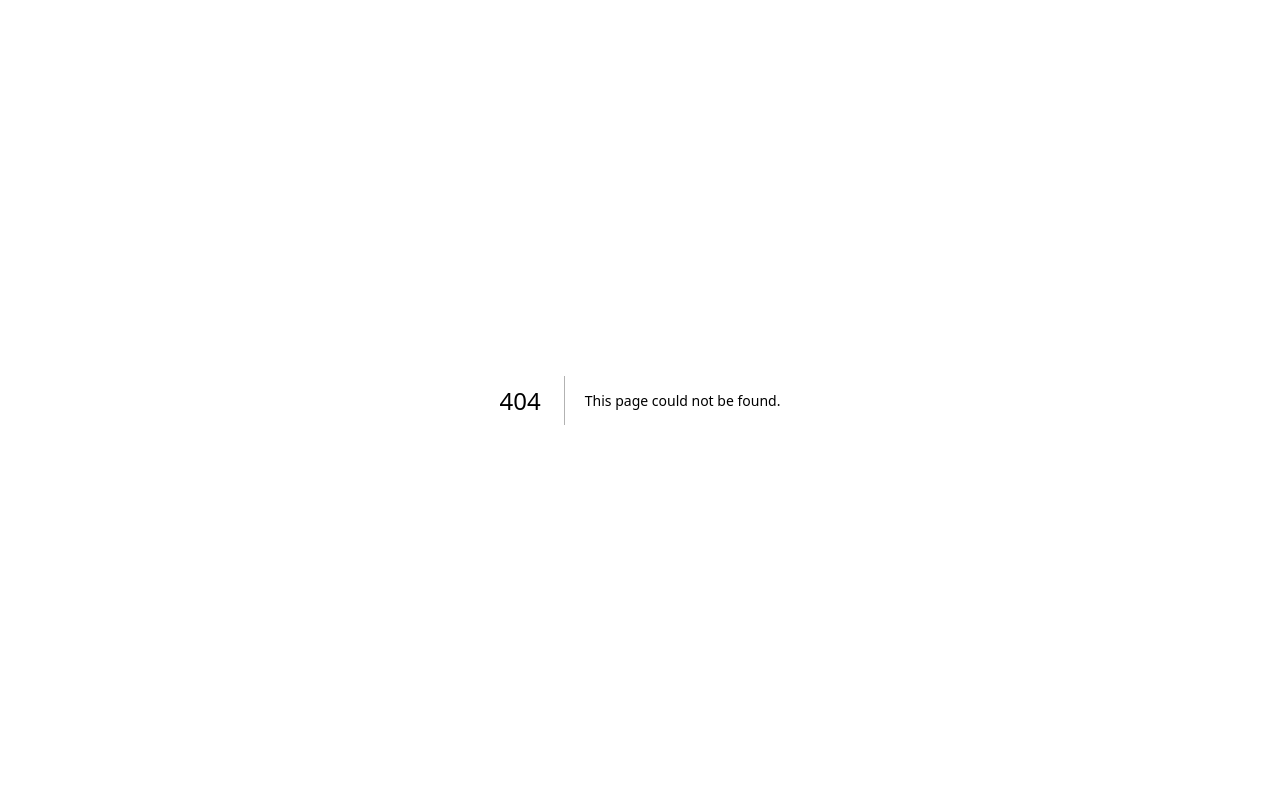
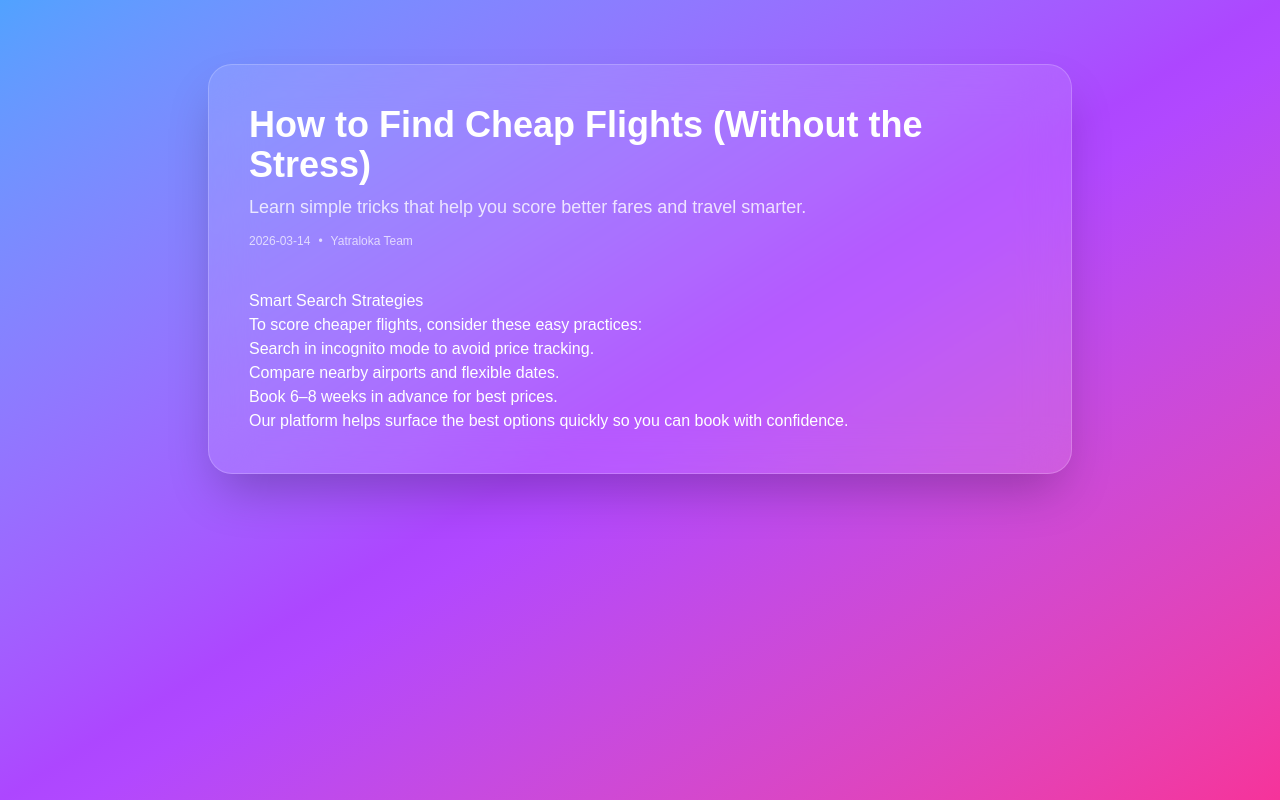
Before and after one commit to Subroh75/Yatraloka, a Next.js app: page /blog/how-to-find-cheap-flights in a window 1280 px wide. Before the commit this address had no page. Built offline with nearby package versions, Linux system fonts and the light colour scheme.

Commit message:
Add Tailwind Typography and blog post templates with schema markup

```diff
--- a/package.json
+++ b/package.json
@@ -16,6 +16,7 @@
   },
   "devDependencies": {
     "@tailwindcss/postcss": "^4",
+    "@tailwindcss/typography": "^0.5.19",
     "@types/node": "^20",
     "@types/react": "^19",
     "@types/react-dom": "^19",
--- /dev/null
+++ b/src/app/blog/[slug]/page.tsx
@@ -0,0 +1,137 @@
+'use client';
+
+import { notFound } from 'next/navigation';
+
+type BlogPost = {
+  title: string;
+  description: string;
+  date: string;
+  author: string;
+  content: string;
+  tags: string[];
+};
+
+const posts: Record<string, BlogPost> = {
+  'welcome-to-yatraloka': {
+    title: 'Welcome to Yatraloka: Your Travel Planning HQ',
+    description:
+      'Get started with our latest deals, travel tips, and curated destination guides.',
+    date: '2026-03-14',
+    author: 'Yatraloka Team',
+    tags: ['travel', 'deals', 'tips'],
+    content: `
+<h2>Start Exploring Today</h2>
+
+<p>Welcome to <strong>Yatraloka</strong> — your one-stop destination for finding the best flight deals and planning unforgettable trips. Our goal is to help you travel smart, spend less, and discover new places with confidence.</p>
+
+<h3>What you can do here</h3>
+<ul>
+  <li>Search flights and compare prices in seconds.</li>
+  <li>See recommended deals highlighted with urgency badges.</li>
+  <li>Book with confidence knowing your fare includes a transparent margin.</li>
+</ul>
+
+<h3>What’s next?</h3>
+<p>We’ll be adding more guides, destination spotlights, and travel strategies. Check back regularly or subscribe to updates.</p>
+`,
+  },
+  'top-5-hidden-gems': {
+    title: 'Top 5 Hidden Gems for Your Next Escape',
+    description:
+      'Discover underrated destinations that deliver unforgettable experiences.',
+    date: '2026-03-14',
+    author: 'Yatraloka Team',
+    tags: ['destinations', 'travel'],
+    content: `
+<h2>Step Off the Beaten Path</h2>
+
+<p>Finding the right destination is half the adventure. Here are five underrated spots with big rewards:</p>
+
+<ol>
+  <li><strong>Zanzibar, Tanzania</strong> – Beaches, spice markets, and easy island hopping.</li>
+  <li><strong>Ljubljana, Slovenia</strong> – Charming canals and a cozy European vibe.</li>
+  <li><strong>Kyoto, Japan</strong> – Traditional culture, temples, and seasonal festivals.</li>
+  <li><strong>Cartagena, Colombia</strong> – Colorful streets and Caribbean coastlines.</li>
+  <li><strong>Porto, Portugal</strong> – Historic wine cellars and riverside charm.</li>
+</ol>
+
+<p>Each of these places offers something unique without the crowds.</p>
+`,
+  },
+  'how-to-find-cheap-flights': {
+    title: 'How to Find Cheap Flights (Without the Stress)',
+    description:
+      'Learn simple tricks that help you score better fares and travel smarter.',
+    date: '2026-03-14',
+    author: 'Yatraloka Team',
+    tags: ['flights', 'money-saving', 'travel'],
+    content: `
+<h2>Smart Search Strategies</h2>
+
+<p>To score cheaper flights, consider these easy practices:</p>
+
+<ul>
+  <li>Search in incognito mode to avoid price tracking.</li>
+  <li>Compare nearby airports and flexible dates.</li>
+  <li>Book 6–8 weeks in advance for best prices.</li>
+</ul>
+
+<p>Our platform helps surface the best options quickly so you can book with confidence.</p>
+`,
+  },
+};
+
+function generateSchema(post: BlogPost, slug: string) {
+  const url = `https://your-domain.com/blog/${slug}`;
+
+  return {
+    '@context': 'https://schema.org',
+    '@type': 'BlogPosting',
+    headline: post.title,
+    description: post.description,
+    datePublished: post.date,
+    author: {
+      '@type': 'Person',
+      name: post.author,
+    },
+    mainEntityOfPage: {
+      '@type': 'WebPage',
+      '@id': url,
+    },
+    url,
+    keywords: post.tags.join(','),
+  };
+}
+
+export default function BlogPostPage({ params }: { params: { slug: string } }) {
+  const post = posts[params.slug];
+  if (!post) {
+    notFound();
+  }
+
+  const schema = generateSchema(post, params.slug);
+
+  return (
+    <main className="min-h-screen bg-gradient-to-br from-blue-400 via-purple-500 to-pink-500 py-16">
+      <div className="mx-auto w-full max-w-4xl px-4">
+        <div className="rounded-3xl bg-white/10 p-10 backdrop-blur-xl border border-white/20 shadow-2xl">
+          <h1 className="text-4xl font-bold text-white">{post.title}</h1>
+          <p className="mt-2 text-lg text-white/80">{post.description}</p>
+          <div className="mt-3 flex flex-wrap gap-2 text-xs text-white/70">
+            <span>{post.date}</span>
+            <span>•</span>
+            <span>{post.author}</span>
+          </div>
+
+          <article className="mt-10 prose prose-invert max-w-none text-white">
+            <div dangerouslySetInnerHTML={{ __html: post.content }} />
+          </article>
+
+          <script type="application/ld+json">
+            {JSON.stringify(schema, null, 2)}
+          </script>
+        </div>
+      </div>
+    </main>
+  );
+}
--- a/src/app/blog/page.tsx
+++ b/src/app/blog/page.tsx
@@ -45,7 +45,7 @@ export default function BlogPage() {
                 </h2>
                 <p className="mt-3 text-sm text-gray-600">{post.excerpt}</p>
                 <Link
-                  href={`#${post.id}`}
+                  href={`/blog/${post.id}`}
                   className="mt-5 inline-flex items-center gap-2 text-sm font-semibold text-blue-600 hover:text-blue-800"
                 >
                   Read more →
--- /dev/null
+++ b/tailwind.config.ts
@@ -0,0 +1,10 @@
+import typography from '@tailwindcss/typography';
+
+/** @type {import('tailwindcss').Config} */
+export default {
+  content: ['./src/**/*.{js,ts,jsx,tsx,mdx}'],
+  theme: {
+    extend: {},
+  },
+  plugins: [typography],
+};
```
Also changed, not shown: 1 other file (tests, documents, lock files or other folders).
